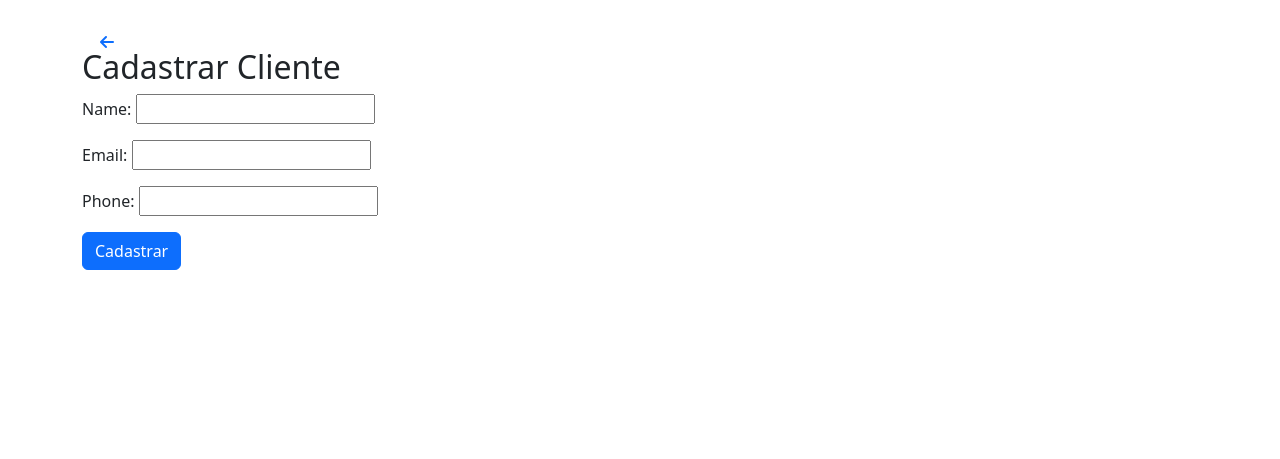
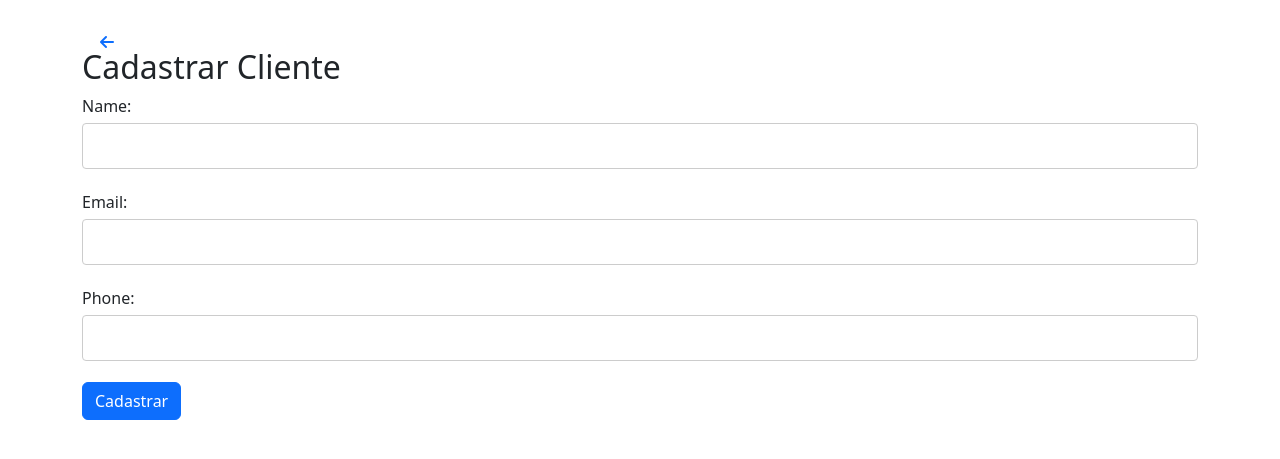
Before and after one commit to gustavonerywe/restaurante-si, a Django app: page /customer/ in a window 1280 px wide. Shown: the top 459 px of the page. Run offline with Django 5.2, Linux system fonts and the light colour scheme; data that the repository does not hold is empty; some libraries are stand-ins or nearby versions.

Commit message:
24-08-28::12-43 folders

```diff
--- a/app/static/css/template.css
+++ b/app/static/css/template.css
@@ -36,3 +36,12 @@
     justify-content: space-between;
     align-items: center;
 }
+
+input{
+    width: 100%;
+    padding: 10px;
+    margin: 5px 0;
+    box-sizing: border-box;
+    border: 1px solid #ccc;
+    border-radius: 4px;
+}
--- a/app/templates/edit_customer.html
+++ b/app/templates/customer/edit_customer.html
@@ -11,7 +11,7 @@ Editar
     <form method="post">
         {% csrf_token %}
         {{ form.as_p }}
-        <button type="submit">Salvar</button>
+        <button class="btn btn-primary" type="submit">Salvar</button>
     </form>
 </div>
 {% endblock %}
--- a/app/views.py
+++ b/app/views.py
@@ -17,7 +17,7 @@ def customer(request):
         form = CustomerForm()
 
     customers = Customer.objects.all()
-    return render(request, 'customer.html', {'form': form, 'customers': customers})
+    return render(request, 'customer/customer.html', {'form': form, 'customers': customers})
 
 def delete_customer(request, customer_id):
     if request.method == 'POST':
@@ -34,4 +34,4 @@ def edit_customer(request, customer_id):
             return redirect('customer')
     else:
         form = CustomerForm(instance=customer)
-    return render(request, 'edit_customer.html', {'form': form})
+    return render(request, 'customer/edit_customer.html', {'form': form})
```
Also changed, not shown: app/templates/customer/customer.html (renamed from app/templates/customer.html).
